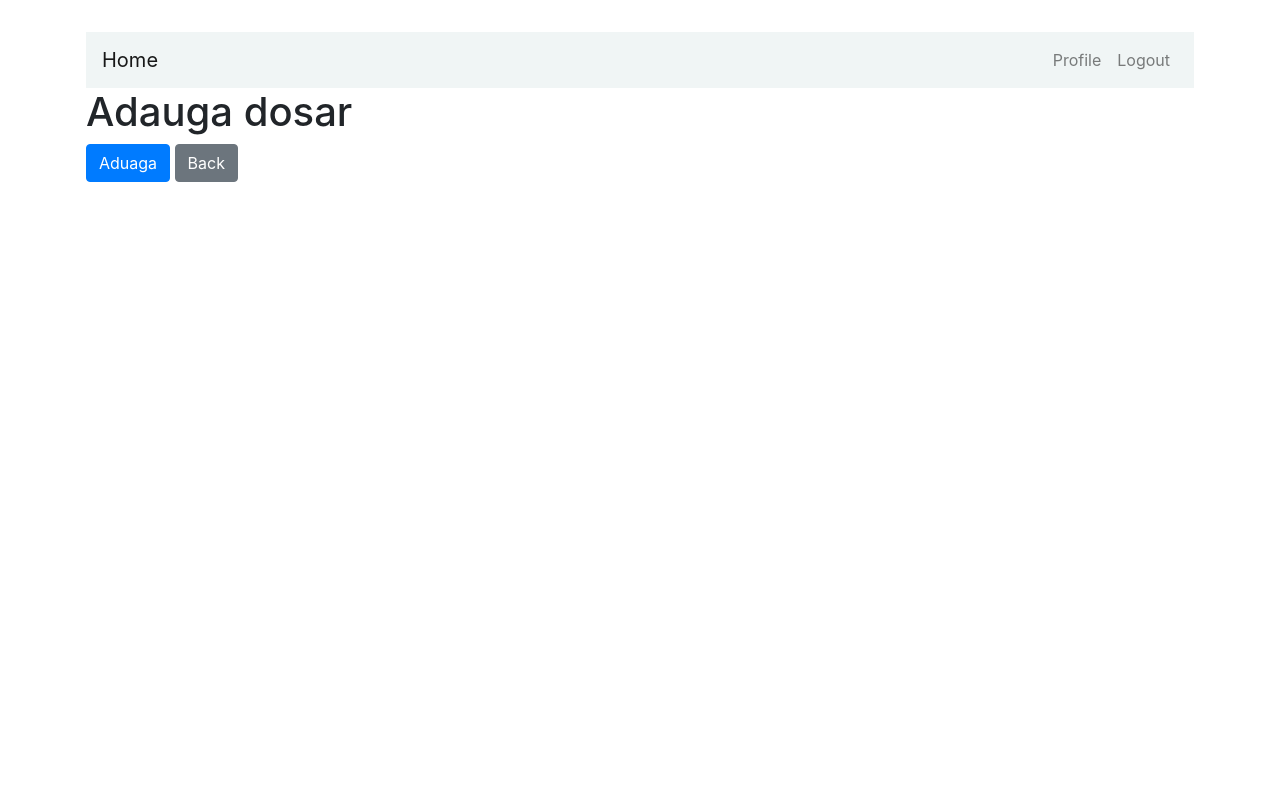
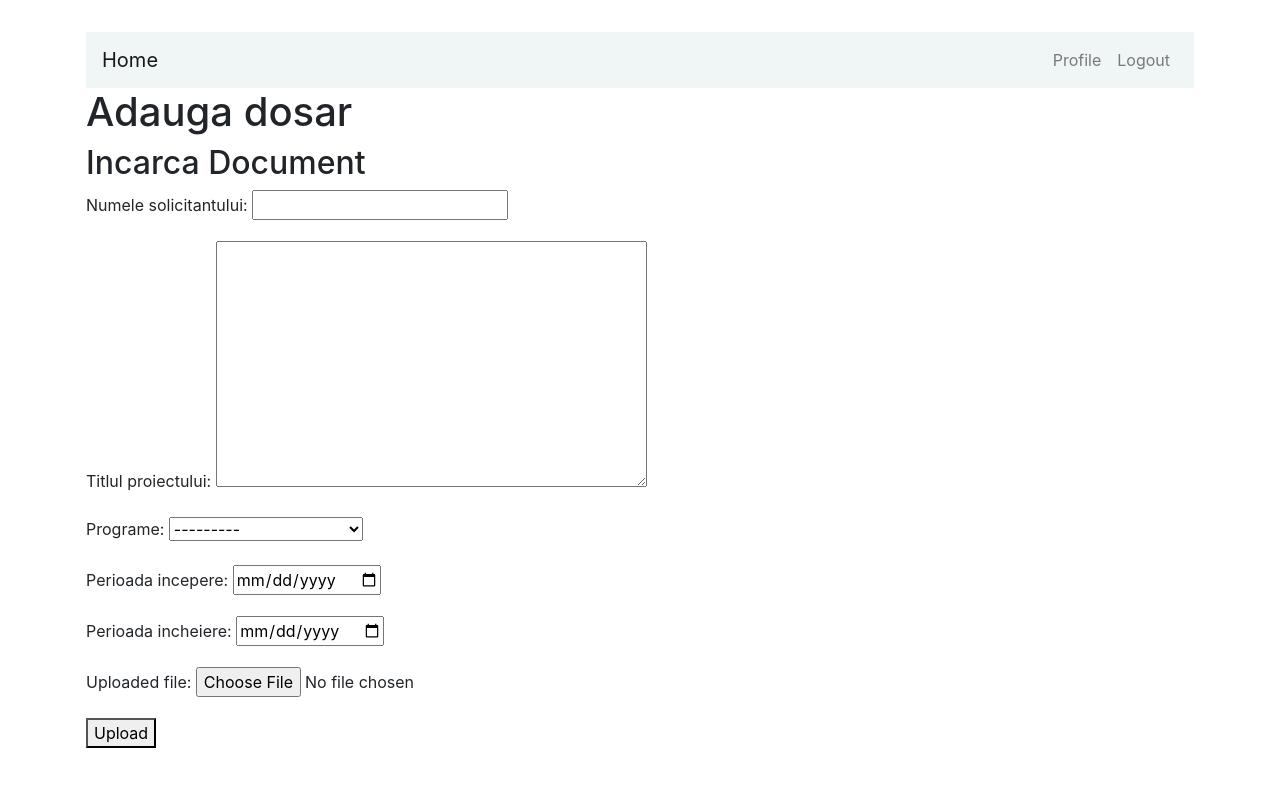
Before and after one commit to Marius-Sima/dbapp, a Django app: page /add/ in a window 1280 px wide. Shown: the top 787 px of the page. Run offline with Django 4.2, Linux system fonts and the light colour scheme; a user stored in the database is signed in; some libraries are stand-ins or nearby versions.

Commit message:
adaugat functionalitatea de upload si download fisier

```diff
--- a/DRRMproj/settings.py
+++ b/DRRMproj/settings.py
@@ -11,7 +11,7 @@ https://docs.djangoproject.com/en/4.2/ref/settings/
 """
 
 from pathlib import Path
-
+import os
 # Build paths inside the project like this: BASE_DIR / 'subdir'.
 BASE_DIR = Path(__file__).resolve().parent.parent
 
@@ -128,3 +128,5 @@ DEFAULT_AUTO_FIELD = 'django.db.models.BigAutoField'
 SESSION_COOKIE_AGE = 60 * 60 * 24 * 30
 LOGIN_REDIRECT_URL = '/'
 LOGIN_URL = 'login'
+MEDIA_ROOT = os.path.join(BASE_DIR, 'media')
+MEDIA_URL = '/media/'
--- a/dbapp/forms.py
+++ b/dbapp/forms.py
@@ -1,6 +1,8 @@
+#models and forms
 from django import forms
+from dbapp import models
+#django stuff
 from django.contrib.auth.base_user import AbstractBaseUser
-from dbapp import models
 from django.contrib.auth.forms import UserCreationForm, AuthenticationForm
 from django.contrib.auth.models import User
 
@@ -82,3 +84,7 @@ class UserProfileForm(forms.ModelForm):
             'perioada_incepere':forms.DateInput(attrs={'type':'date'}),
             'perioada_incheiere':forms.DateInput(attrs={'type':'date'}),
         }
+class FileUploadForm(forms.ModelForm):
+    class Meta:
+        model = models.UserProfile
+        fields = ['uploaded_file']
--- a/dbapp/models.py
+++ b/dbapp/models.py
@@ -27,7 +27,7 @@ class cerere_de_finantare(models.Model):
 
 class UserProfile(models.Model):
     user = models.OneToOneField(User, on_delete=models.CASCADE)
-
+    uploaded_file = models.FileField(upload_to='user_uploads/', blank=True, null=True)
     bio = models.TextField(blank=True)
 
     def __str__(self):
--- a/dbapp/templates/add.html
+++ b/dbapp/templates/add.html
@@ -3,7 +3,7 @@
 
 
   <h1>Adauga dosar</h1>
-
+<!--
   <form action="{% url 'adauga_dosar' %}" method="post">
     {% csrf_token %}
     <table>
@@ -12,4 +12,13 @@
     <input class="btn btn-primary" type="submit" value="Aduaga">
     <a class="btn btn-secondary" href="{% url 'Dosare' %}">Back</a>
   </form>
+  -->
+  <h2>Incarca Document</h2>
+  <form method="post" enctype="multipart/form-data">
+    {% csrf_token %}
+    {{form.as_p}}
+
+    {{ upload_form.as_p}}
+    <button type="submit">Upload</button>
+  </form>
 {% endblock %}
--- a/dbapp/urls.py
+++ b/dbapp/urls.py
@@ -12,4 +12,6 @@ urlpatterns = [
     path('logout/', auth_views.LogoutView.as_view(template_name='logout.html'), name='logout'),
     path('profile/<int:user_id>', views.profile, name='profile'),
     path('user/<int:pk>/', views.UserProfileDV.as_view(), name='user_profile_detail'),
+    path('display_file/<int:user_id>/', views.uploaded_file, name='display_file'),
+    path('download_file/<int:user_id>/', views.download_file, name='download_file'),
 ]
--- a/dbapp/views.py
+++ b/dbapp/views.py
@@ -1,28 +1,33 @@
-from typing import Any
-from django.shortcuts import render, redirect, get_object_or_404
+import os
+import logging
+#models si forms
 from dbapp import models
 from .models import cerere_de_finantare as cerere
+from .forms import FileUploadForm as FileUp
 from dbapp import forms
+#django stuff
 from django.views import View
-from django.views.generic import ListView, DetailView, FormView, CreateView
+from django.shortcuts import render, redirect, get_object_or_404
+from django.views.generic import ListView, DetailView, CreateView
 from django.contrib import messages
 from django.contrib.auth.views import LoginView
 from django.contrib.auth.decorators import login_required
 from django.contrib.auth.models import User
-from django.http import Http404
+from django.http import Http404, HttpResponse, FileResponse
 from django.urls import reverse
+from django.core.files.base import ContentFile
 
 # Create your views here.
 
 class cerere_de_finantare(ListView):
-    model = models.cerere_de_finantare
+    model = cerere
     template_name = 'home.html'
     context_object_name = 'dosare'
 
 class AddDosarForm(CreateView):
     template_name = 'add.html'
     form_class = forms.DosarForm
-    model = models.cerere_de_finantare
+    model = cerere
     sucess_url = "/"
 
 class UserProfileDV(DetailView):
@@ -84,14 +89,39 @@ class CustomLoginView(LoginView):
 def adauga_dosar(request):
     if request.method == "POST":
         form = forms.UserProfileForm(request.POST)
-        if form.is_valid():
-            post = form.save(commit=False)
-            post.user = request.user
-            post.save()
+        upload_form = FileUp(request.POST, request.FILES, instance=request.user.userprofile)
+        if form.is_valid() and upload_form.is_valid():
+            #salvez cerere de finantare mai intai
+            cerere_instance = form.save(commit=False)
+            cerere_instance.user = request.user
+            cerere_instance.save()
+            # Upload-u vietii
+            profile = form.save(commit=False)
+            profile.uploaded_file = upload_form.cleaned_data['uploaded_file']
+            profile.save()
+            upload_form.save()
+
             return redirect(reverse('profile', args=[request.user.id]))
     else:
-        form = models.cerere_de_finantare()
-    return render(request, 'add.html', {'form':form})
+        form = forms.UserProfileForm()
+        upload_form = FileUp()
+    return render(request, 'add.html', {'form':form, 'upload_form': upload_form})
+
+def uploaded_file(request, user_id):
+    user_profile = models.UserProfile.objects.get(user_id=user_id)
+    file_path = user_profile.uploaded_file.url
+    return render(request, 'display_file.html', {'file_path': file_path})
+
+def download_file(request, user_id):
+    user_profile = get_object_or_404(models.UserProfile, user_id=user_id)
+    file_path = user_profile.uploaded_file.path
+
+    with open(file_path, 'rb') as file:
+        file_content = ContentFile(file.read()) #fara contentfile nu merge
+        response = FileResponse(file_content)
+        response['Content-Disposition'] = f'attachment; filename="{user_profile.uploaded_file.name}"'
+        return response
+
 
 @login_required
 def profile(request, user_id=None):
@@ -102,6 +132,6 @@ def profile(request, user_id=None):
     else:
         user = request.user
     user_profile = get_object_or_404(models.UserProfile, user=user)
-    user_posts = models.cerere_de_finantare.objects.filter(user=request.user)
+    user_posts = cerere.objects.filter(user=request.user)
     return render(request, 'profile.html',{'user_posts': user_posts})
     #return render(request, 'profile.html', {'user_profile': user_profile})
```
Also changed, not shown: dbapp/admin.py (+9 -0 lines), dbapp/templates/display_file.html (added, +10 -0 lines), dbapp/templates/user_profile_detail.html (+5 -2 lines), db.sqlite3, dbapp/migrations/0010_alter_cerere_de_finantare_perioada_incepere.py (added), dbapp/migrations/0011_userprofile_uploaded_file.py (added), 1 other file.
